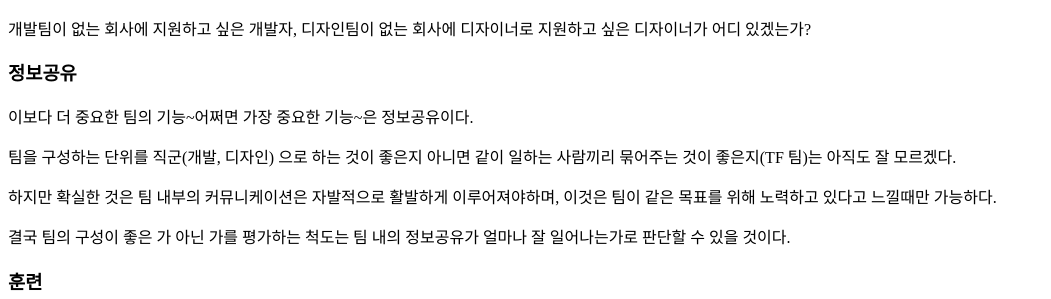
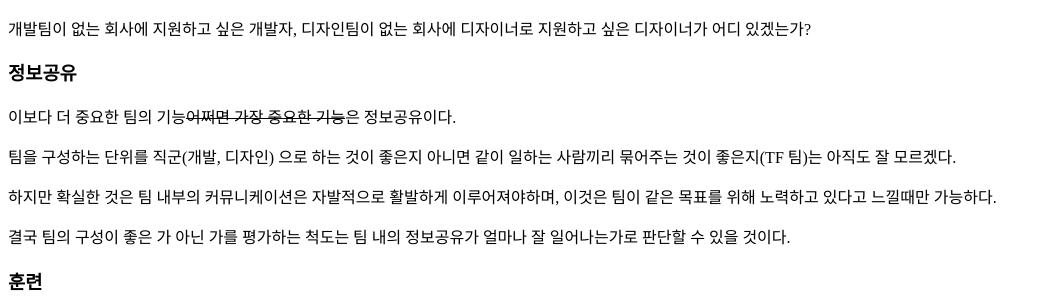
Before and after one commit to haandol/haandol.github.com, a Jekyll site: the page built from _posts/2017-01-05-the-psychology-of-programming.md, in a window 1280 px wide. Shown: the part 1026-1325 px from the top of the page, without its empty margins (0-1051 px from the left). Built offline with Jekyll 4.4.1, drawn with Linux system fonts in a browser that asks for light colours.

Commit message:
fix strike

```diff
--- a/_posts/2017-01-05-the-psychology-of-programming.md
+++ b/_posts/2017-01-05-the-psychology-of-programming.md
@@ -46,7 +46,7 @@ FOTRAN, PL/1, 천공카드 등에 대한 이야기만 빼면 작년에 썼다고
 
 ### 정보공유
 
-이보다 더 중요한 팀의 기능~어쩌면 가장 중요한 기능~은 정보공유이다.
+이보다 더 중요한 팀의 기능~~어쩌면 가장 중요한 기능~~은 정보공유이다.
 
 팀을 구성하는 단위를 직군(개발, 디자인) 으로 하는 것이 좋은지 아니면 같이 일하는 사람끼리 묶어주는 것이 좋은지(TF 팀)는 아직도 잘 모르겠다.
 
```
